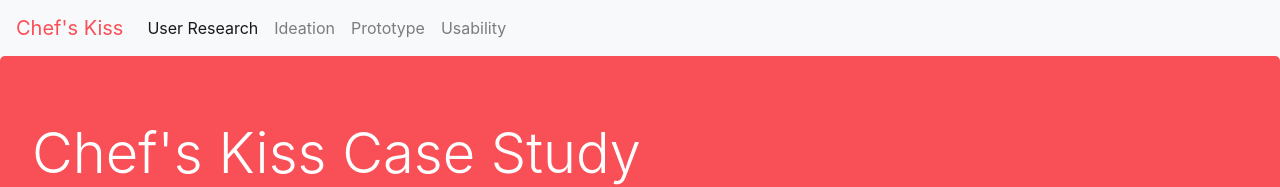
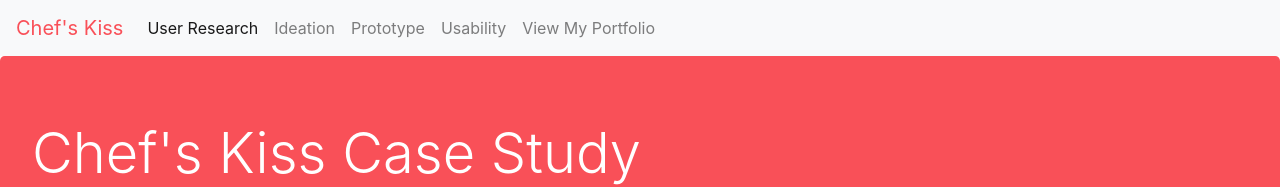
Before and after one commit to gavinnickolis/UX_UI_HW_20, a plain HTML site: page index.html in a window 1280 px wide. Shown: the top 187 px of the page. Drawn offline with nearby package versions, Linux system fonts and the light colour scheme.

Commit message:
yets
yes

```diff
--- a/index.html
+++ b/index.html
@@ -1,6 +1,8 @@
 <!doctype html>
 <html lang="en">
   <head>
+
+
     <!-- Required meta tags -->
     <meta charset="utf-8">
     <meta name="viewport" content="width=device-width, initial-scale=1, shrink-to-fit=no">
@@ -33,6 +35,10 @@
 
       <li class="nav-item">
         <a class="nav-link" href="#">Usability</a>
+      </li>
+
+      <li class="nav-item">
+        <a class="nav-link" href="https://gavinnickolis.github.io/UX_UI_HW_19/">View My Portfolio</a>
       </li>
 
 
```
Also changed, not shown: 2 other files.
